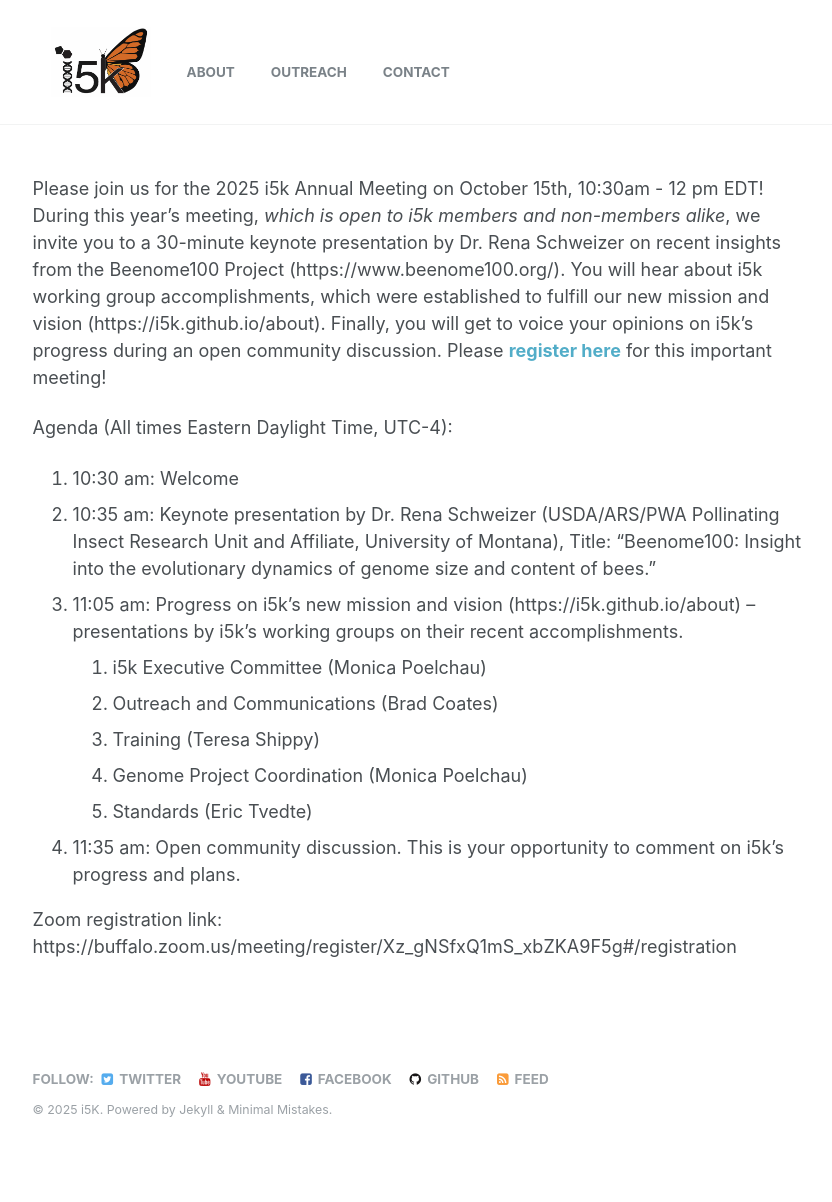
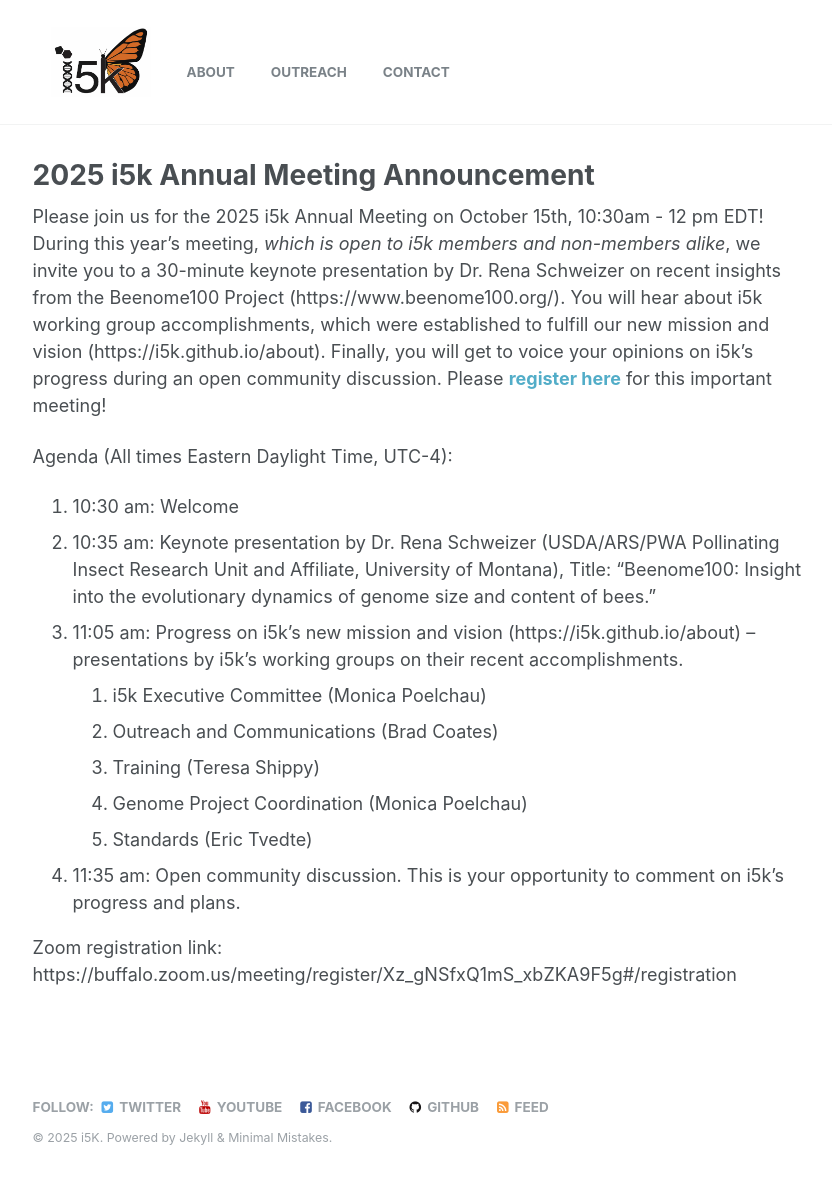
Before and after one commit to i5k/i5k.github.io, a Jekyll site: the page built from _pages/2025-annual-meeting.md, in a window 1280 px wide. Shown: the whole page, without its empty margins (249-1081 px from the left). Built offline with Jekyll 4.4.1, drawn with Linux system fonts in a browser that asks for light colours; our own code applies the rules of GitHub Pages for plain Markdown files; before the commit the page ends 1174 px from its top, so only the background shows below that.

Commit message:
Add permalink to 2025-annual-meeting.md

```diff
--- a/_pages/2025-annual-meeting.md
+++ b/_pages/2025-annual-meeting.md
@@ -1,3 +1,9 @@
+---
+title: "2025 i5k Annual Meeting Announcement"
+type: single
+permalink: /2025_annual_meeting
+---
+
 Please join us for the 2025 i5k Annual Meeting on October 15th, 10:30am - 12 pm EDT! During this year’s meeting, *which is open to i5k members and non-members alike*, we invite you to a 30-minute keynote presentation by Dr. Rena Schweizer on recent insights from the Beenome100 Project (https://www.beenome100.org/). You will hear about i5k working group accomplishments, which were established to fulfill our new mission and vision (https://i5k.github.io/about). Finally, you will get to voice your opinions on i5k’s progress during an open community discussion. Please **[register here](https://buffalo.zoom.us/meeting/register/Xz_gNSfxQ1mS_xbZKA9F5g#/registration)** for this important meeting!
 
 Agenda (All times Eastern Daylight Time, UTC-4):
```
